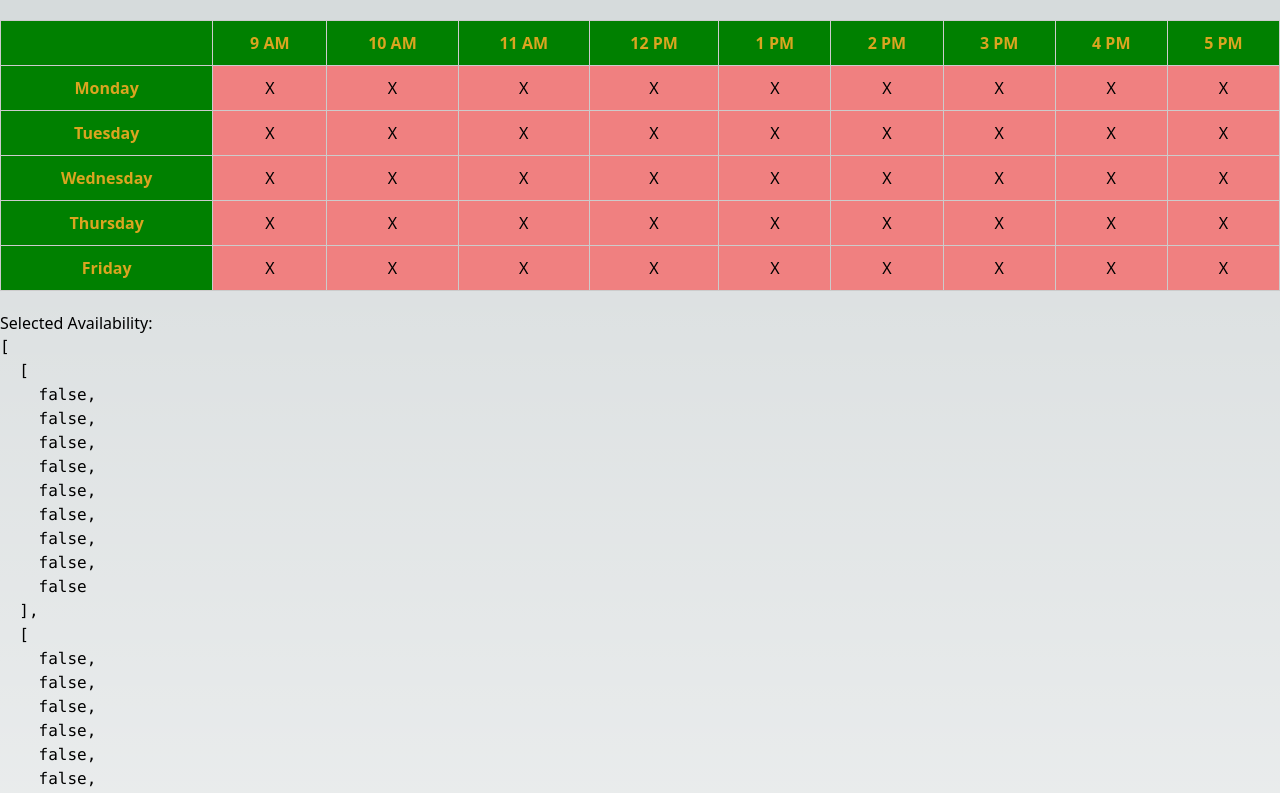
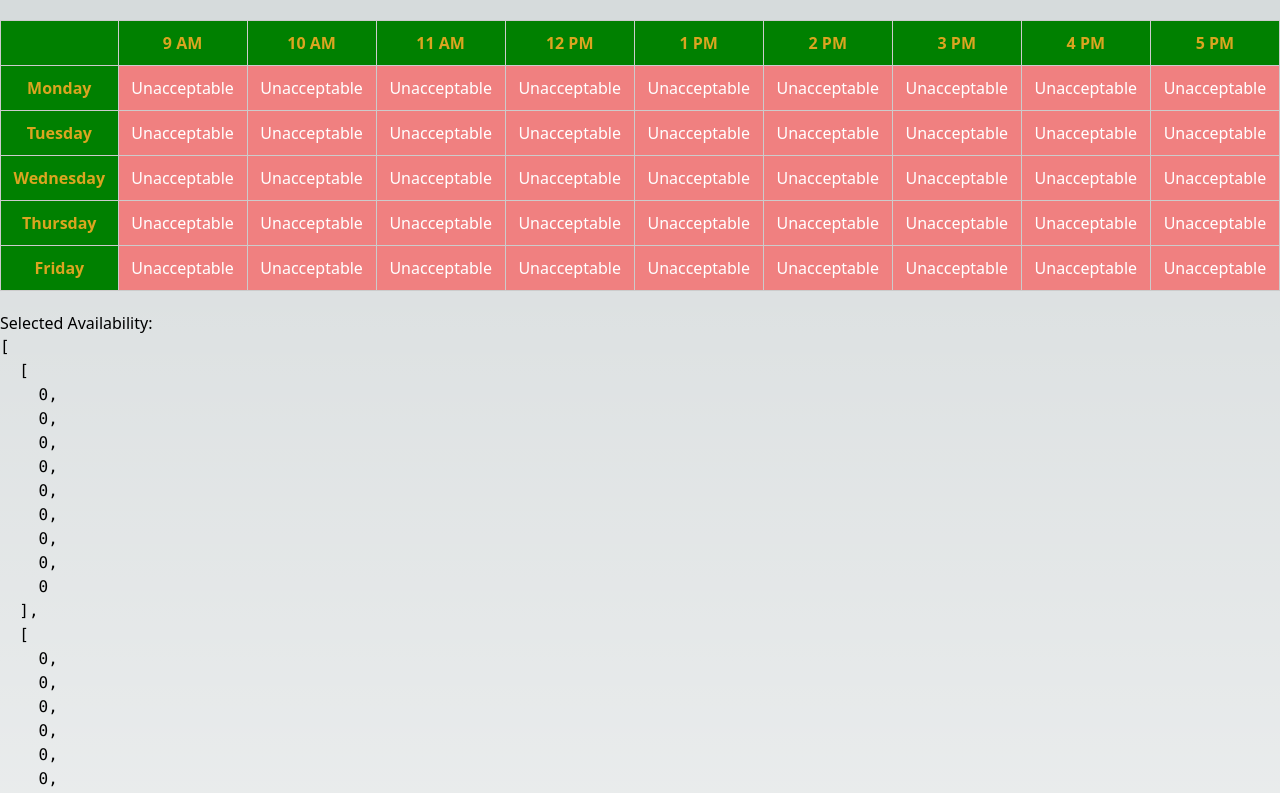
Before and after one commit to nnayk/cs-scheduling, a Next.js app in the folder frontend/: page /Availability in a window 1280 px wide. Shown: the top 793 px of the page. Built offline with nearby package versions, Linux system fonts and the light colour scheme.

Commit message:
Basic 3 way color scheme working

```diff
--- a/frontend/src/pages/Availability.js
+++ b/frontend/src/pages/Availability.js
@@ -13,24 +13,45 @@ const times = [
   "4 PM",
   "5 PM",
 ];
-
+const Preference = {
+  UNACCEPTABLE: 0,
+  PREFERRED: 1,
+  ACCEPTABLE: 2,
+};
 export default function Availability() {
   const [availability, setAvailability] = useState(
     // Initialize a 2D array of false values (no availability)
     Array(days.length)
       .fill(null)
-      .map(() => Array(times.length).fill(false))
+      .map(() => Array(times.length).fill(0))
   );
 
   const getAvailabilityStyle = (dayIndex, timeIndex) => {
-    return availability[dayIndex][timeIndex] ? styles.available : "";
+    return availability[dayIndex][timeIndex] === Preference.UNACCEPTABLE
+      ? styles.unacceptable
+      : availability[dayIndex][timeIndex] === Preference.PREFERRED
+      ? styles.preferred
+      : availability[dayIndex][timeIndex] === Preference.ACCEPTABLE
+      ? styles.acceptable
+      : "";
+    // return availability[dayIndex][timeIndex] ? styles.available : "";
+  };
+  const getAvailabilityIcon = (dayIndex, timeIndex) => {
+    return availability[dayIndex][timeIndex] === Preference.UNACCEPTABLE
+      ? "Unacceptable"
+      : availability[dayIndex][timeIndex] === Preference.PREFERRED
+      ? "Preferred"
+      : availability[dayIndex][timeIndex] === Preference.ACCEPTABLE
+      ? "Acceptable"
+      : "";
+    // return availability[dayIndex][timeIndex] ? styles.available : "";
   };
 
   const toggleAvailability = (dayIndex, timeIndex) => {
     // Toggle the selected time slot
     const newAvailability = [...availability];
     newAvailability[dayIndex][timeIndex] =
-      !newAvailability[dayIndex][timeIndex];
+      (newAvailability[dayIndex][timeIndex] + 1) % 3;
     setAvailability(newAvailability);
   };
 
@@ -59,7 +80,8 @@ export default function Availability() {
                   onClick={() => toggleAvailability(dayIndex, timeIndex)}
                 >
                   {/* Show selected availability status */}
-                  {availability[dayIndex][timeIndex] ? "✓" : "X"}
+                  {/* {availability[dayIndex][timeIndex] ? "✓" : "X"} */}
+                  {getAvailabilityIcon(dayIndex, timeIndex)}
                 </td>
               ))}
             </tr>
--- a/frontend/src/pages/Availability.module.css
+++ b/frontend/src/pages/Availability.module.css
@@ -26,8 +26,16 @@
     background-color: yellow;
   }
 
-  .grid td.available {
+  .grid td.preferred {
     background-color: #4caf50; /* Green for selected availability */
+    color: white;
+  }
+  .grid td.unacceptable {
+    background-color: lightcoral; /* Green for selected availability */
+    color: white;
+  }
+  .grid td.acceptable {
+    background-color: lightblue; /* Green for selected availability */
     color: white;
   }
 
```
